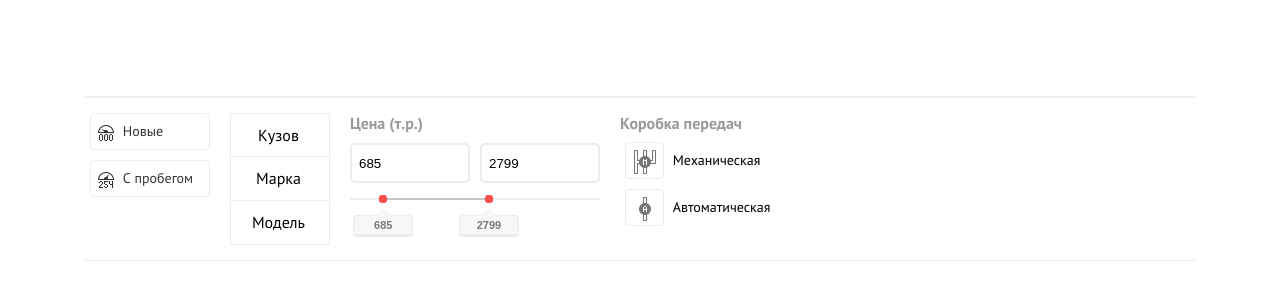
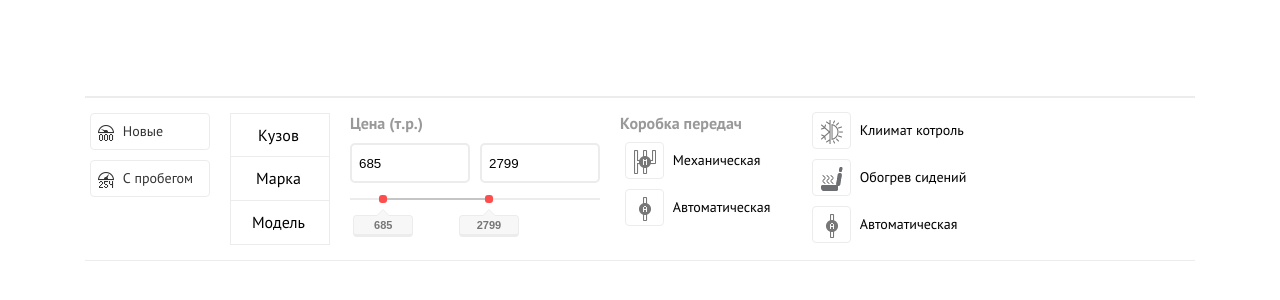
Before and after one commit to sarhov/wagner, a plain HTML site: page index.html in a window 1280 px wide. Shown: the part 112-412 px from the top of the page. Drawn offline with nearby package versions, Linux system fonts and the light colour scheme.

Commit message:
finish the fourth block of filter boxes

```diff
--- a/index.html
+++ b/index.html
@@ -317,6 +317,38 @@
 </div>
 <!-- /.filter-box filter-box_option-line filter-box_with-header -->
 
+<div class="filter-box filter-box_option-line filter-box_without-header">
+  <div class="filter-box__content filter-box__content_option-line">
+   <div class="filters-options__item filters-options__item_option-line">
+     <input type="checkbox" name="" id="option-line11">
+     <label for="option-line11" class="filters-options__label filters-options__label_iconed">
+      <figure>
+        <i class="icons-sprites icons-icon6"></i>
+      </figure>       <span class="filters-options__text">Клиимат котроль</span>
+    </label>
+  </div>
+  <!-- /.filter-options__item_option-line -->
+  <div class="filters-options__item filters-options__item_option-line">
+   <input type="checkbox" name="" id="option-line12">
+   <label for="option-line12" class="filters-options__label filters-options__label_iconed">
+     <figure><i class="icons-sprites icons-icon20"></i></figure>
+     <span class="filters-options__text">Обогрев сидений</span>
+   </label>
+ </div>
+ <!-- /.filter-options__item_option-line -->
+  <div class="filters-options__item filters-options__item_option-line">
+   <input type="checkbox" name="" id="option-line13">
+   <label for="option-line13" class="filters-options__label filters-options__label_iconed">
+     <figure><i class="icons-sprites icons-icon5"></i></figure>
+     <span class="filters-options__text">Автоматическая</span>
+   </label>
+ </div>
+ <!-- /.filter-options__item_option-line -->
+</div>
+<!-- /.filter-box__content filter-box__content_option-line -->
+</div>
+<!-- /.filter-box filter-box_option-line filter-box_with-header -->
+
 
 </form>
 <!-- /.filters__form -->
--- a/sass/filters.scss
+++ b/sass/filters.scss
@@ -172,7 +172,7 @@ body {
                 display: none;
             }
             label{
-                width: 160px;
+                width: 167px;
             }
             label:before {
                 display: none;
@@ -197,6 +197,7 @@ body {
         }
     }
     &__label {
+        @include unselect;
         cursor: pointer;
         font-size: 14px;
         padding: 3px;
```
Also changed, not shown: css/filters.css.
